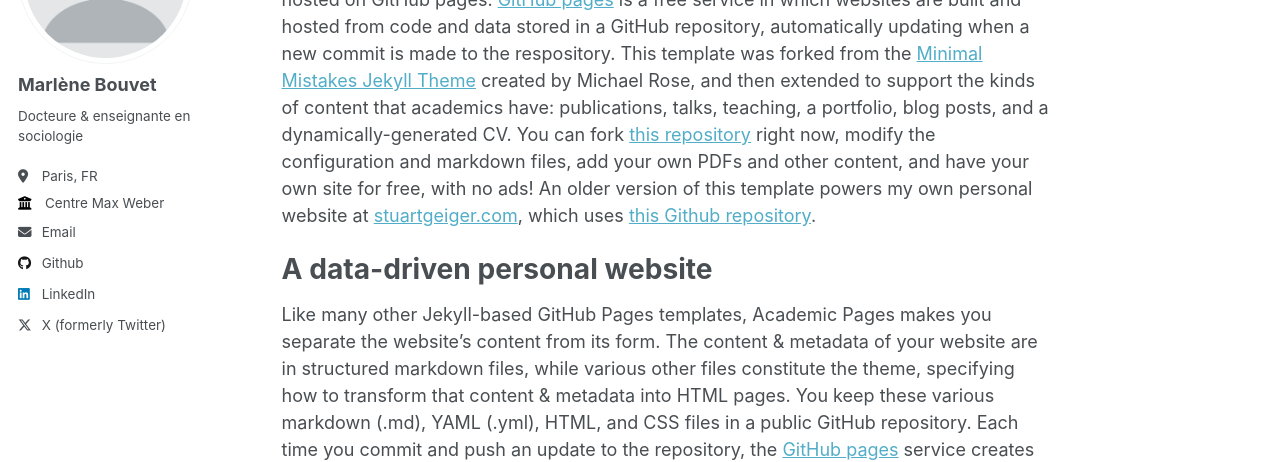
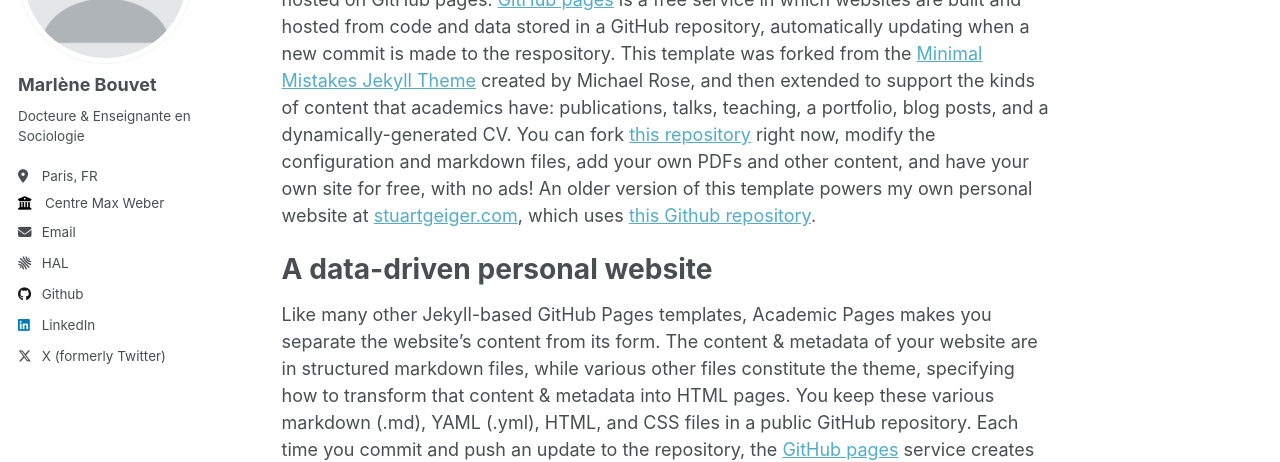
Before and after one commit to marlenebouvet/marlenebouvet.fr, a Jekyll site: the page built from _pages/about.md, in a window 1280 px wide. Shown: the part 217-679 px from the top of the page. Built offline with Jekyll 4.4.1, drawn with Linux system fonts in a browser that asks for light colours; some web fonts are replaced.

Commit message:
Added HAL

```diff
--- a/_config.yml
+++ b/_config.yml
@@ -24,7 +24,7 @@
   avatar           : "profile.png"
   name             : "Marlène Bouvet"
   pronouns         : # example: "she/her"
-  bio              : "Docteure & enseignante en sociologie"
+  bio              : "Docteure & Enseignante en Sociologie"
   location         : "Paris, FR"
   employer         : "Centre Max Weber"
   uri              : # URL
@@ -38,6 +38,7 @@
   semantic         : # URL
   pubmed           : # "https://www.ncbi.nlm.nih.gov/pubmed/?term=john+snow"
   researchgate     : # URL
+  hal		   : "https://hal.science/search/index/q/*/authIdHal_s/marlene-bouvet"
 
   # Repositories and software development
   bitbucket        : # Username - Update with your username on the site
--- a/_includes/author-profile.html
+++ b/_includes/author-profile.html
@@ -58,6 +58,9 @@
       {% endif %}
       {% if author.researchgate %}
         <li><a href="{{ author.researchgate }}"><i class="fab fa-fw fa-researchgate icon-pad-right" aria-hidden="true"></i>ResearchGate</a></li>
+      {% endif %}
+      {% if author.hal %}
+        <li><a href="{{ author.hal }}"><i class="ai ai-hal ai-fw icon-pad-right"></i>HAL</a></li>
       {% endif %}
 
       <!-- Font Awesome icons / Repositories and software development -->
--- a/_layouts/single.html
+++ b/_layouts/single.html
@@ -37,7 +37,7 @@
         {% if page.collection == 'teaching' %}
           <p> {{ page.type }}, <i>{{ page.venue }}</i>, {{ page.date | default: "1900-01-01" | date: "%Y" }} </p>
         {% elsif page.venue and page.date %}
-          <p>Published in <i>{{ page.venue }}</i>, {{ page.date | default: "1900-01-01" | date: "%Y" }} </p>
+          <p>{ site.data.ui-text[site.local].venue | default: "Published in"}} <i>{{ page.venue }}</i>, {{ page.date | default: "1900-01-01" | date: "%Y" }} </p>
         {% elsif page.date %}
           <p class="page__date"><strong><i class="fa fa-fw fa-calendar" aria-hidden="true"></i> {{ site.data.ui-text[site.locale].date_label | default: "Published:" }}</strong> <time datetime="{{ page.date | date_to_xmlschema }}">{{ page.date | default: "1900-01-01" | date: "%e/%m/%Y" }}</time></p>
         {% endif %}
```
